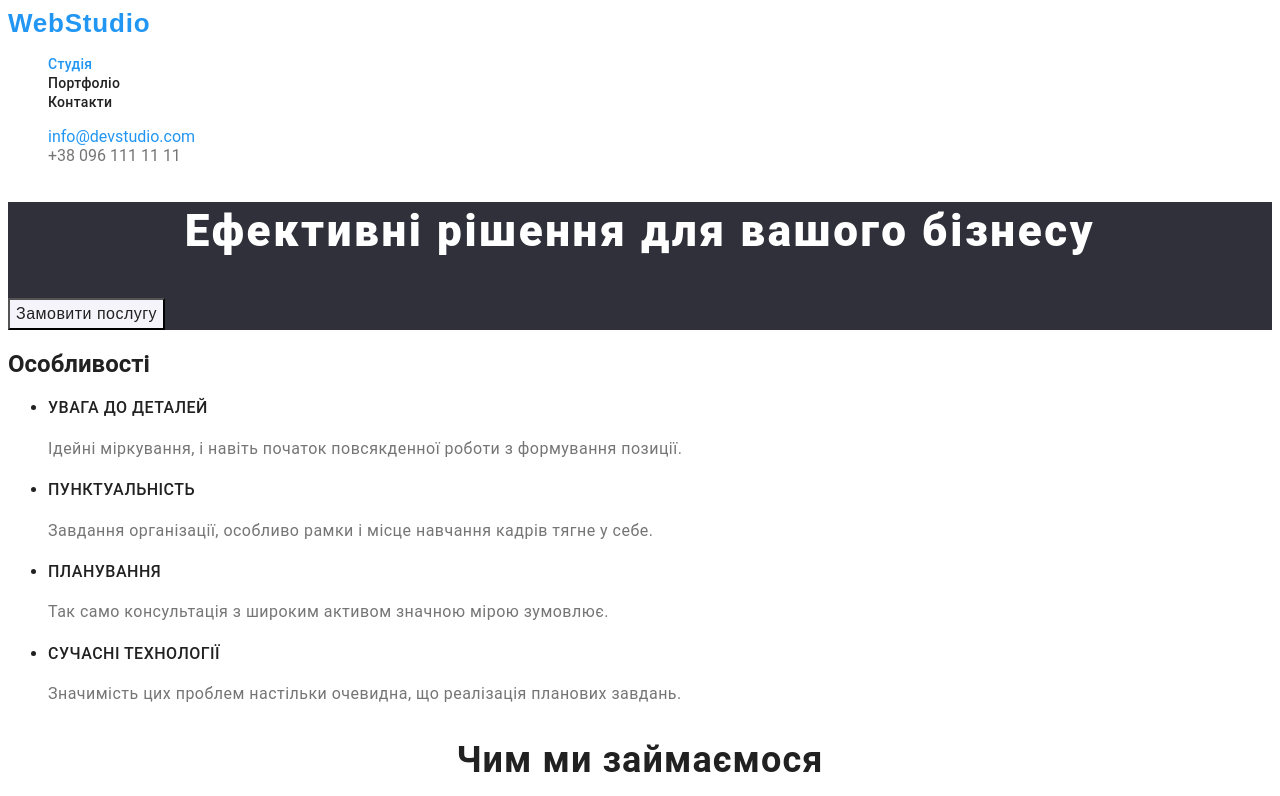
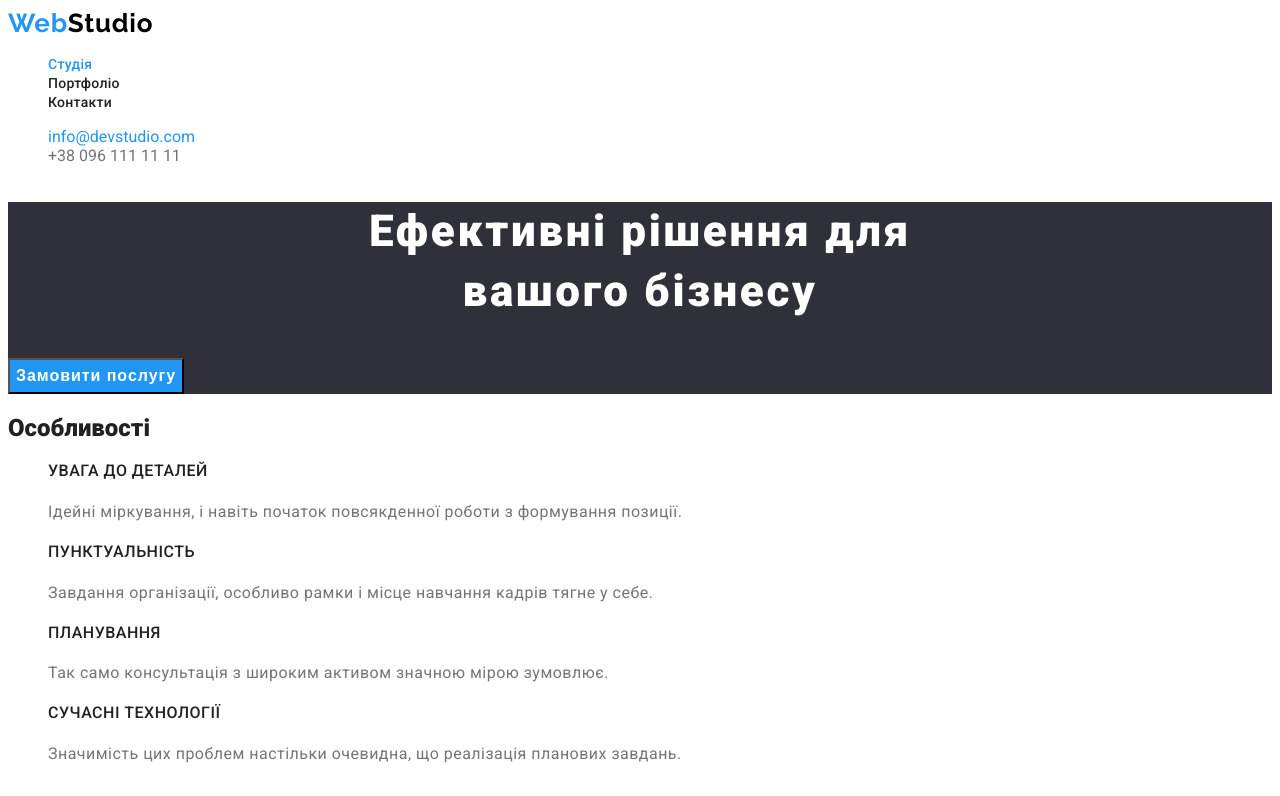
Before and after one commit to Zimmiontano/goit-markup-hw-02, a plain HTML site: page index.html in a window 1280 px wide. Shown: the top 796 px of the page. Drawn offline with Linux system fonts and the light colour scheme.

Commit message:
правки в основному коді головноі сторінки

```diff
--- a/index.html
+++ b/index.html
@@ -3,13 +3,23 @@
   <head>
     <meta charset="UTF-8" />
     <meta name="viewport" content="width=device-width, initial-scale=1.0" />
+    <link rel="preconnect" href="https://fonts.googleapis.com" />
+    <link rel="preconnect" href="https://fonts.gstatic.com" crossorigin />
+    <link rel="preconnect" href="https://fonts.googleapis.com" />
+    <link rel="preconnect" href="https://fonts.gstatic.com" crossorigin />
+    <link
+      href="https://fonts.googleapis.com/css2?family=Oleo+Script&family=Raleway:wght@700&family=Roboto:ital,wght@0,400;0,500;0,900;1,700&display=swap"
+      rel="stylesheet"
+    />
     <title>Main</title>
     <link rel="stylesheet" href="./css/styles.css" />
   </head>
   <body>
     <!--Заголовок -->
     <header>
-      <a href="./index.html" class="header-logo"> WebStudio </a>
+      <a href="./index.html" class="header-logo">
+        Web<span class="logo-style-h">Studio</span>
+      </a>
       <nav>
         <ul class="header-nav list">
           <li><a href="./index.html" class="link current">Студія</a></li>
@@ -31,13 +41,16 @@
     <main>
       <!-- Ефективні рішення-->
       <section class="section-hero">
-        <h1 class="section-hero-title">Ефективні рішення для вашого бізнесу</h1>
-        <button class="button">Замовити послугу</button>
+        <h1 class="section-hero-title">
+          Ефективні рішення для <br />
+          вашого бізнесу
+        </h1>
+        <button class="button-hero">Замовити послугу</button>
       </section>
       <!--Особливості-->
       <section class="secton">
         <h2>Особливості</h2>
-        <ul>
+        <ul class="list">
           <li>
             <h3 class="section-title">УВАГА ДО ДЕТАЛЕЙ</h3>
             <p class="text">
@@ -131,7 +144,9 @@
     </main>
     <!-- Підвал -->
     <footer class="footer">
-      <a href="./index.html" class="footer-logo">WebStudio</a>
+      <a href="./index.html" class="footer-logo">
+        Web<span class="logo-style-f">Studio</span>
+      </a>
       <address class="address">
         м. Київ, пр-т Лесі Українки, 26 <br />
         <a href="mailto:info@devstudio.com" class="address-footer"
```
